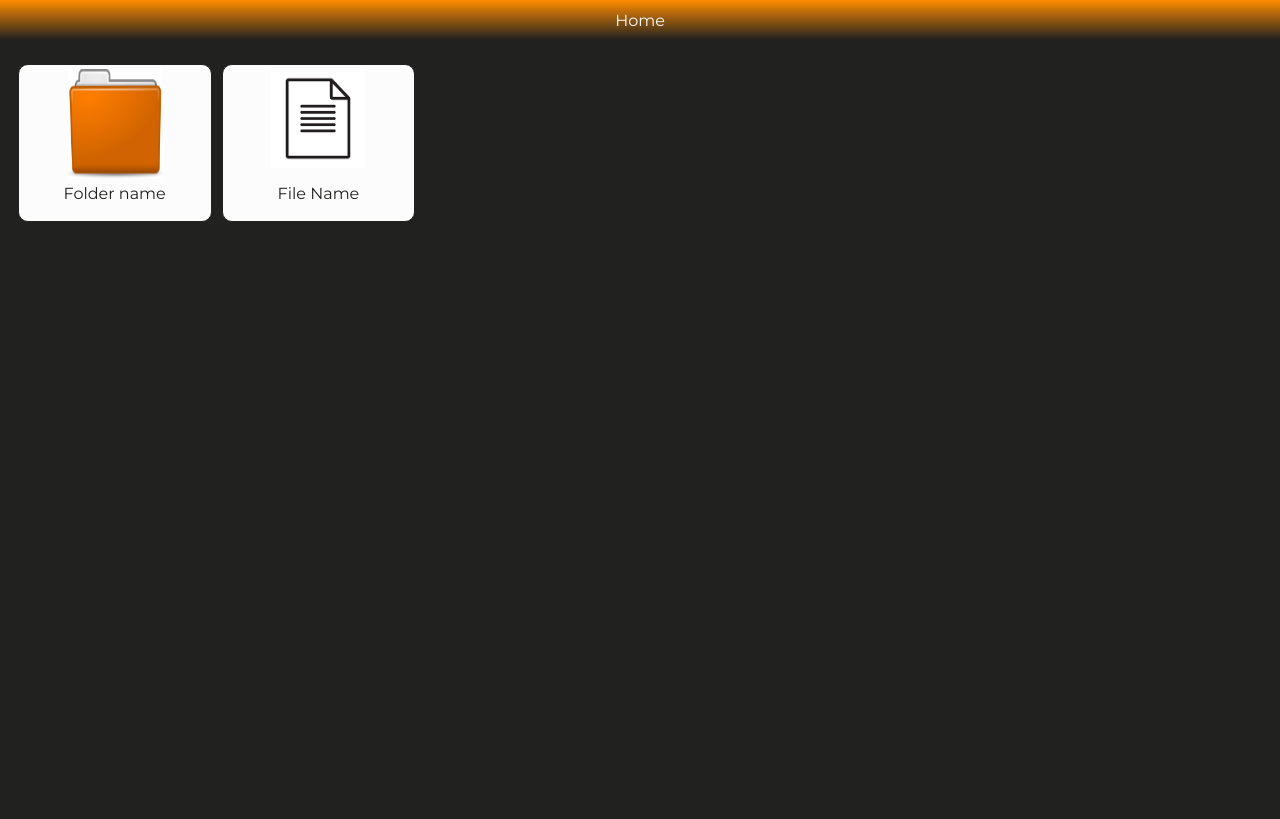
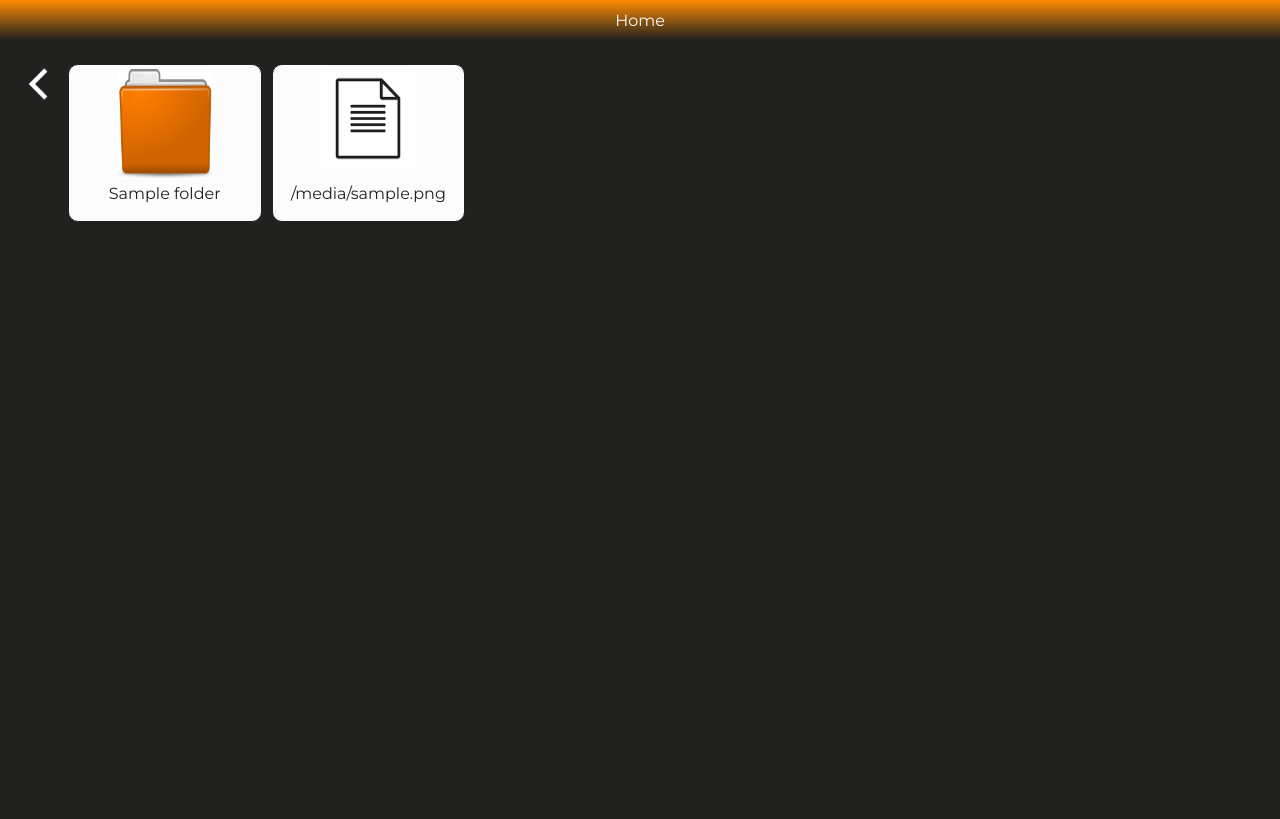
Before and after one commit to tabbylie/fileexplorer, a Flask app: template app/templates/index.html in a window 1280 px wide. Run offline with Flask 2, Linux system fonts and the light colour scheme; the template is opened without the code that fills it: most values are stand-ins (such as "Sample title", 1, 10 or a date in 2020).

Commit message:
added the file system !

```diff
--- a/app/routes.py
+++ b/app/routes.py
@@ -1,9 +1,49 @@
 from app import app
-from flask import render_template
+from flask import render_template, request, redirect, make_response
+import os
+from os import path
+import json
+from os.path import join, dirname, realpath
 
 
-@app.route('/')
-@app.route('/index')
+def getfiles(directory, dirpath):
+    folders = []
+    files = []
+    for filefolder in directory:
+        filefoldertemp = path.join(dirpath, filefolder.strip())
+        if path.isdir(filefoldertemp):
+            folders.append(filefolder)
+            continue
+        files.append(filefolder)
+    return (folders, files)
+
+
+@app.route('/', methods=["GET", "POST"])
+@app.route('/index', methods=["GET", "POST"])
 def index():
-    user = {'username': 'tabbykin'}
-    return render_template('index.html', user=user)
+    # dirpath = path.join(os.environ['USERPROFILE'], 'Downloads')
+    dirpath = '/root/ftpfolder'
+    directory = request.cookies.get('currentFolder')
+    lastFolder = request.cookies.get('prevFolder')
+    if lastFolder == None:
+        lastFolder = dirpath
+    lastFolder = lastFolder.replace('\\', '\\\\')
+    if directory == None:
+        directory = dirpath
+    directory = directory.replace('\\', '\\\\')
+    direct = os.listdir(directory)
+    folders, files = getfiles(direct, directory)
+
+    return render_template('index.html', folders=folders, files=files, lastfolder=lastFolder, currentFolder=directory)
+
+
+@app.route('/set_cookie', methods=["GET", "POST"])
+def set_cookie():
+    if request.method == "POST":
+        dic = request.get_json()
+        direct = dic['filepath']
+        resp = make_response(render_template('index.html'))
+        resp.set_cookie('prevFolder', dic['currentFolder'])
+        resp.set_cookie('currentFolder', direct)
+        return resp
+    return redirect('/')
--- a/app/static/style.css
+++ b/app/static/style.css
@@ -59,6 +59,21 @@ a:hover {
     flex-flow: row wrap;
 }
 
+#back {
+    height: 50px;
+    width: 50px;
+    background-color: transparent;
+    padding: 0;
+    margin: 0;
+}
+
+#back img {
+    height: 100%;
+    width: 100%;
+    position: relative;
+    filter: brightness(0) invert(1);
+}
+
 .folder {
     display: flex;
     flex-flow: column nowrap;
--- a/app/templates/index.html
+++ b/app/templates/index.html
@@ -2,14 +2,24 @@
 {% block content %}
 	<div id="wrapper">
 		<div id="content">
-			<a class="folder" href="">
-				<img class="img"src="/static/orange-folder-icon.jpg" alt="folder">
-				<p>Folder name</p>
+			<a id="back" href="/set_cookie" onclick="folderback('{{ lastfolder }}')">
+				<img src="/static/backarrow.png" alt="Back Arrow">
 			</a>
-			<a class="file" href="">
-				<img class="img" src="/static/file.png" alt="file">
-				<p>File Name</p>
-			</a>
+			{% for folder in folders %}
+				<a class="folder" href="/set_cookie" onclick="folderclick('{{ folder }}', '{{ currentFolder }}')">
+					<img class="img"src="/static/orange-folder-icon.jpg" alt="folder">
+					<p>{{ folder }}</p>
+				</a>
+			{% endfor %}
+			{% for file in files %}
+				<a class="file" href="">
+					<img class="img" src="/static/file.png" alt="file">
+					<p>{{ file }}</p>
+				</a>
+			{% endfor %}
 		</div>
 	</div>
+	<script>
+		console.log("{{ lastfolder }}")
+	</script>
 {% endblock %}
```
Also changed, not shown: app/static/script.js (+35 -0 lines), app/static/backarrow.png (added).
